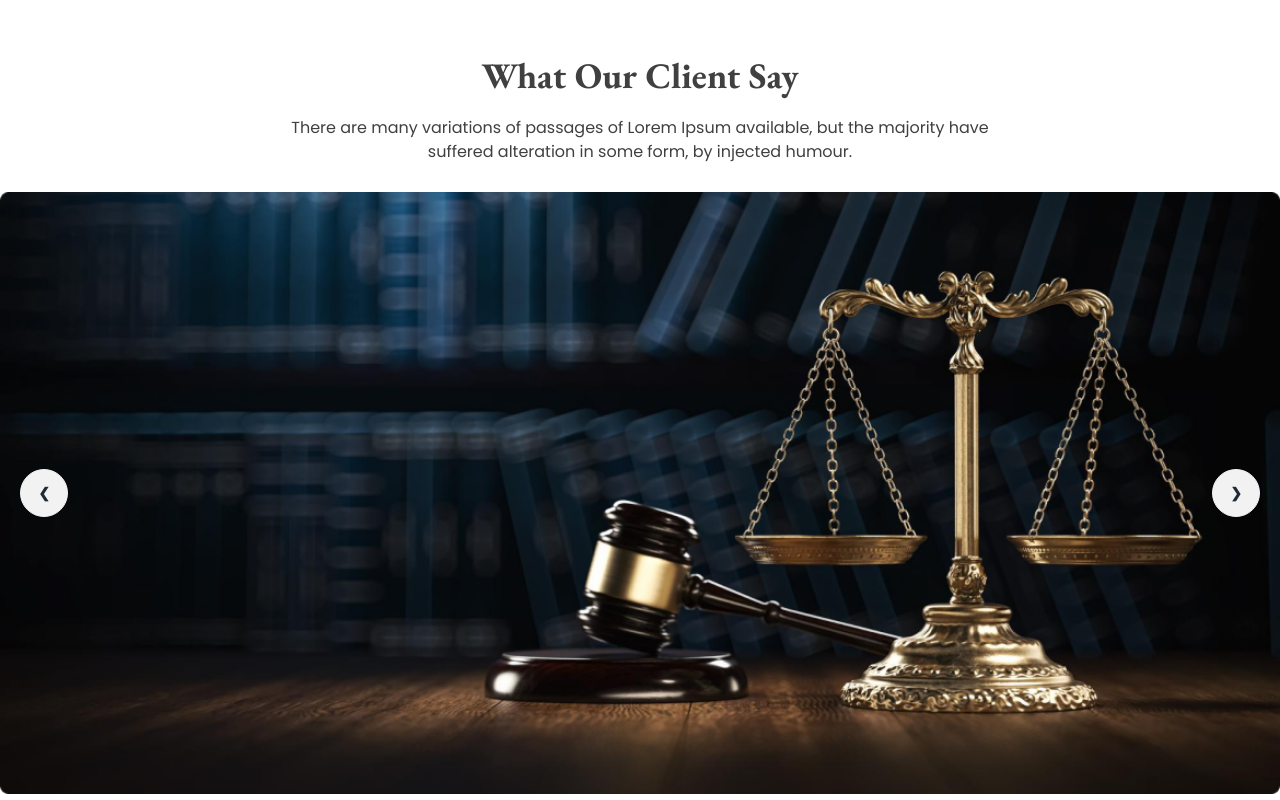
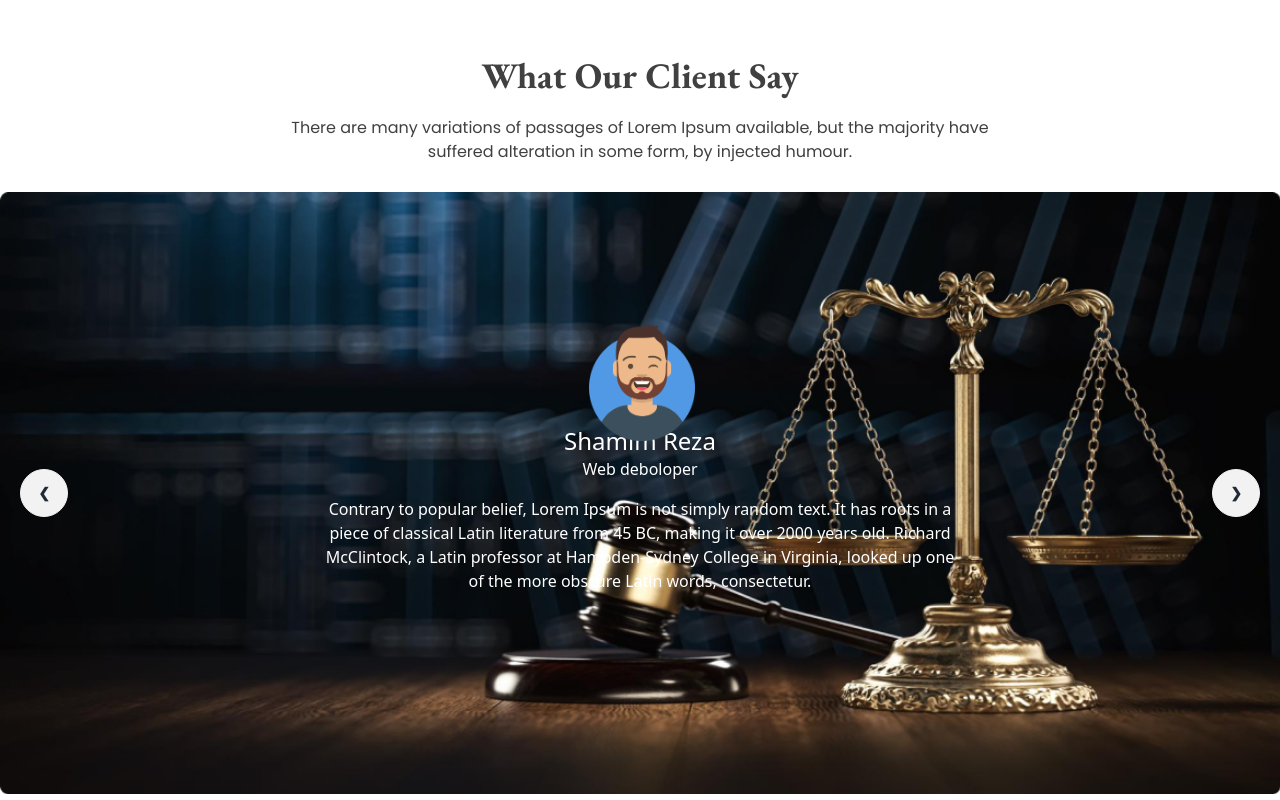
Before and after one commit to Shamimreza82/legal-solution-website-project, a plain HTML site: page index.html in a window 1280 px wide. Shown: the part 2000-2800 px from the top of the page. Drawn offline with nearby package versions, Linux system fonts and the light colour scheme.

Commit message:
client section added

```diff
--- a/index.html
+++ b/index.html
@@ -185,8 +185,15 @@
                     <p class="text-primary font-poppins  ">There are many variations of passages of Lorem Ipsum available, but the majority have <br>suffered alteration in some form, by injected humour.</p>
                 </div>
                 <div class="carousel w-full mt-7">
-                    <div id="slide1" class="carousel-item relative w-full">
-                      <img src="images/banner.png" class="w-full" />
+                    <div id="slide1" class="carousel-item relative w-full bg-no-repeat bg-cover" style="background-image: url(images/banner.png);">
+                        <div class="text-white flex justify-center items-center relative ">
+                            <div class="text-center">
+                                <img class="w-1/12 absolute top-[22%] left-[46%]" src="images/avata.png" alt="">
+                                <h1 class="text-2xl mt-8">Shamim Reza</h1>
+                                <h2>Web deboloper</h2>
+                                <p class="w-[50%] m-auto mt-4">Contrary to popular belief, Lorem Ipsum is not simply random text. It has roots in a piece of classical Latin literature from 45 BC, making it over 2000 years old. Richard McClintock, a Latin professor at Hampden-Sydney College in Virginia, looked up one of the more obscure Latin words, consectetur.</p>
+                            </div>
+                        </div>
                       <div class="absolute flex justify-between transform -translate-y-1/2 left-5 right-5 top-1/2">
                         <a href="#slide4" class="btn btn-circle">❮</a>
                         <a href="#slide2" class="btn btn-circle">❯</a>
```
Also changed, not shown: images/avata.png (added).
